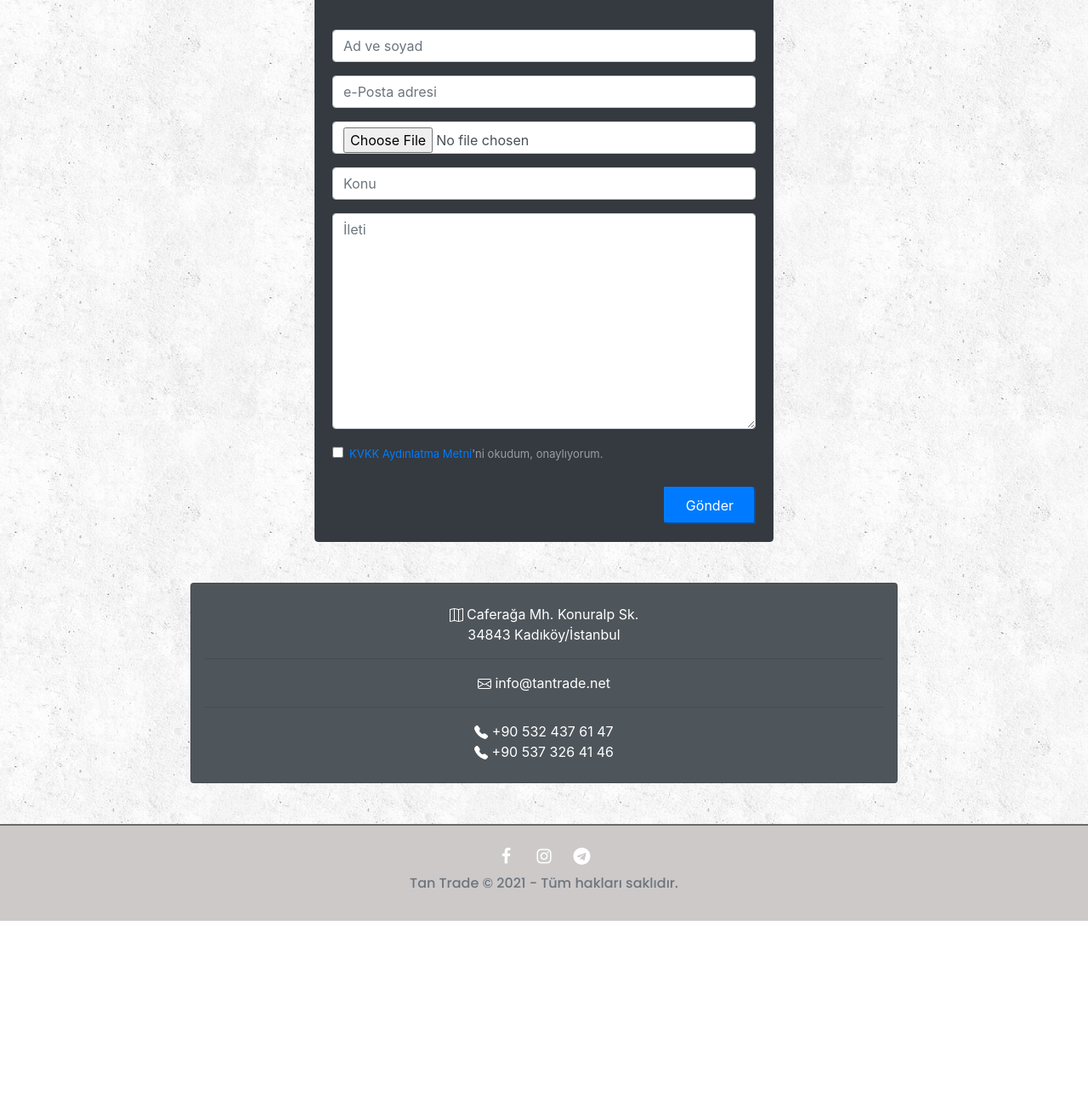
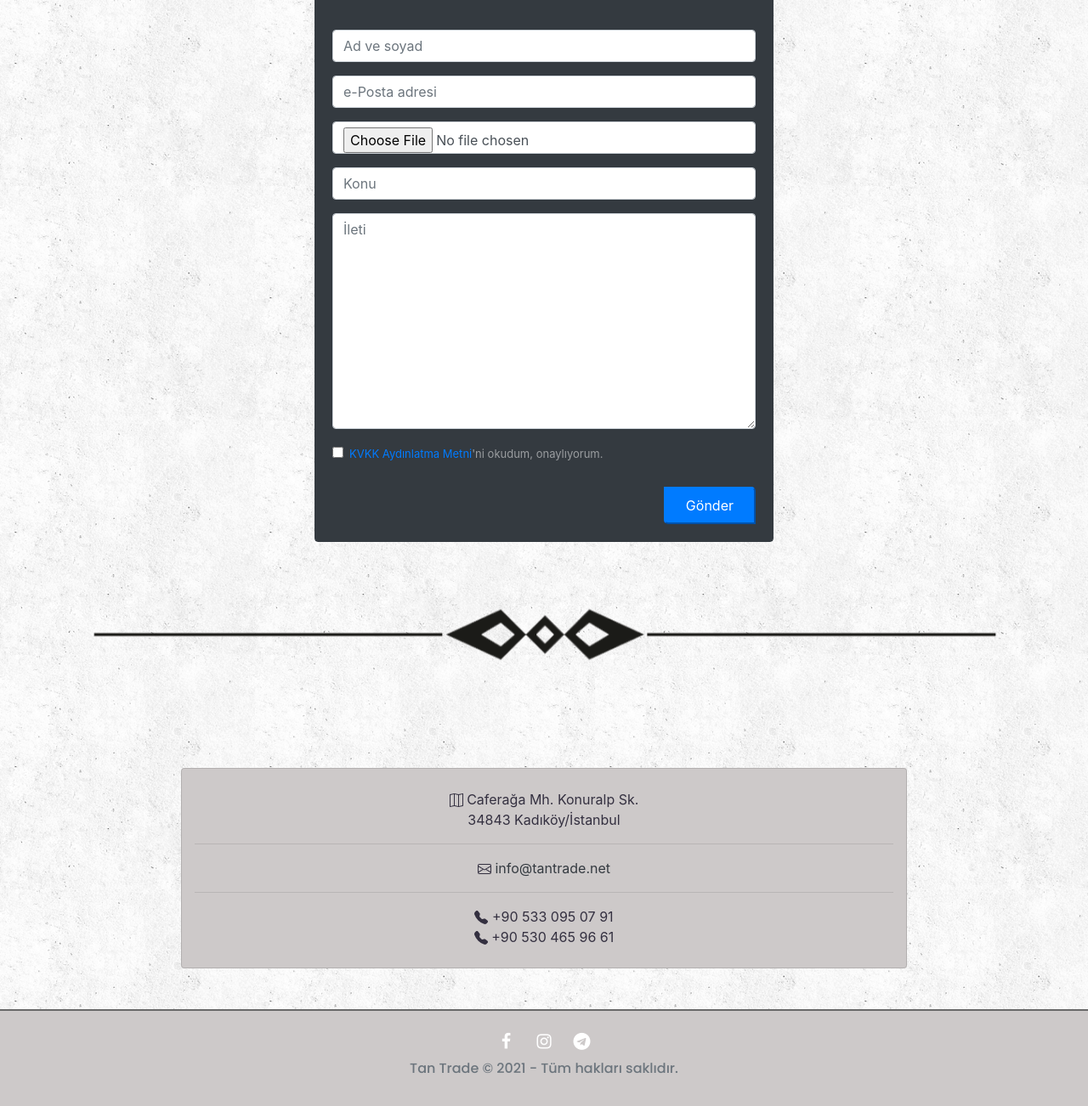
Before and after one commit to cagataysarioglu/PortfolioWebsite, a Django app: page /iletisim in a window 1280 px wide. Shown: the part 333-1635 px from the top of the page at 85% size. Before the commit the page ends 1417 px from the top, so only its background shows below. Run offline with Django 3.2, Linux system fonts and the light colour scheme; some libraries are stand-ins or nearby versions.

Commit message:
Some settings done for deployement.

```diff
--- a/templates/layout.html
+++ b/templates/layout.html
@@ -114,7 +114,7 @@
             document.getElementById("mail").style.color = "#1874cd";
         }
         function mouseOut(){
-            document.getElementById("mail").style.color = "#ffffff";
+            document.getElementById("mail").style.color = "#343a40";
         }
     </script>
 </body>
--- a/templates/pages/contact.html
+++ b/templates/pages/contact.html
@@ -50,22 +50,23 @@
         </div>
     </div>
 </div>
-<div class="card mt-5 w-75 mx-auto" style="background-color: #4e555b">
-    <div class="container-fluid my-4">
-        <div class="col-md-4 mx-auto text-center text-white"><svg xmlns="http://www.w3.org/2000/svg" width="16" height="16" fill="currentColor" class="bi bi-map" viewBox="0 0 16 16">
+<img class="img-fluid" src="{% static 'media/index_design.png' %}" alt="" style="user-select: none">
+<div class="card mt-5 mx-auto" style="background-color: #cdc9c9; width: 77%;">
+    <div class="container-fluid my-4" style=" color: #343040;">
+        <div class="col-md-4 mx-auto text-center"><svg xmlns="http://www.w3.org/2000/svg" width="16" height="16" fill="currentColor" class="bi bi-map" viewBox="0 0 16 16">
             <path fill-rule="evenodd" d="M15.817.113A.5.5 0 0 1 16 .5v14a.5.5 0 0 1-.402.49l-5 1a.502.502 0 0 1-.196 0L5.5 15.01l-4.902.98A.5.5 0 0 1 0 15.5v-14a.5.5 0 0 1 .402-.49l5-1a.5.5 0 0 1 .196 0L10.5.99l4.902-.98a.5.5 0 0 1 .415.103zM10 1.91l-4-.8v12.98l4 .8V1.91zm1 12.98l4-.8V1.11l-4 .8v12.98zm-6-.8V1.11l-4 .8v12.98l4-.8z"/>
             </svg>  Caferağa Mh. Konuralp Sk. 34843 Kadıköy/İstanbul</div>
         <hr>
-        <div class="col-md-3 mx-auto text-center text-white"><svg xmlns="http://www.w3.org/2000/svg" width="16" height="16" fill="currentColor" class="bi bi-envelope" viewBox="0 0 16 16">
+        <div class="col-md-3 mx-auto text-center"><svg xmlns="http://www.w3.org/2000/svg" width="16" height="16" fill="currentColor" class="bi bi-envelope" viewBox="0 0 16 16">
             <path d="M0 4a2 2 0 0 1 2-2h12a2 2 0 0 1 2 2v8a2 2 0 0 1-2 2H2a2 2 0 0 1-2-2V4zm2-1a1 1 0 0 0-1 1v.217l7 4.2 7-4.2V4a1 1 0 0 0-1-1H2zm13 2.383l-4.758 2.855L15 11.114v-5.73zm-.034 6.878L9.271 8.82 8 9.583 6.728 8.82l-5.694 3.44A1 1 0 0 0 2 13h12a1 1 0 0 0 .966-.739zM1 11.114l4.758-2.876L1 5.383v5.73z"/>
-            </svg><a id="mail" href="mailto:info@tantrade.net" onmouseover="mouseOver()" onmouseout="mouseOut()" style="text-decoration: none; color: #ffffff;">   info@tantrade.net</a></div>
+            </svg><a id="mail" href="mailto:info@tantrade.net" onmouseover="mouseOver()" onmouseout="mouseOut()" style="text-decoration: none; color: #343a40;">   info@tantrade.net</a></div>
         <hr>
-        <div class="col-md-3 mx-auto text-center text-white"><svg xmlns="http://www.w3.org/2000/svg" width="16" height="16" fill="currentColor" class="bi bi-telephone-fill" viewBox="0 0 16 16">
+        <div class="col-md-3 mx-auto text-center"><svg xmlns="http://www.w3.org/2000/svg" width="16" height="16" fill="currentColor" class="bi bi-telephone-fill" viewBox="0 0 16 16">
             <path fill-rule="evenodd" d="M1.885.511a1.745 1.745 0 0 1 2.61.163L6.29 2.98c.329.423.445.974.315 1.494l-.547 2.19a.678.678 0 0 0 .178.643l2.457 2.457a.678.678 0 0 0 .644.178l2.189-.547a1.745 1.745 0 0 1 1.494.315l2.306 1.794c.829.645.905 1.87.163 2.611l-1.034 1.034c-.74.74-1.846 1.065-2.877.702a18.634 18.634 0 0 1-7.01-4.42 18.634 18.634 0 0 1-4.42-7.009c-.362-1.03-.037-2.137.703-2.877L1.885.511z"/>
-            </svg> +90 532 437 61 47</div>
-        <div class="col-md-3 mx-auto text-center text-white"><svg xmlns="http://www.w3.org/2000/svg" width="16" height="16" fill="currentColor" class="bi bi-telephone-fill" viewBox="0 0 16 16">
+            </svg> +90 533 095 07 91</div>
+        <div class="col-md-3 mx-auto text-center"><svg xmlns="http://www.w3.org/2000/svg" width="16" height="16" fill="currentColor" class="bi bi-telephone-fill" viewBox="0 0 16 16">
             <path fill-rule="evenodd" d="M1.885.511a1.745 1.745 0 0 1 2.61.163L6.29 2.98c.329.423.445.974.315 1.494l-.547 2.19a.678.678 0 0 0 .178.643l2.457 2.457a.678.678 0 0 0 .644.178l2.189-.547a1.745 1.745 0 0 1 1.494.315l2.306 1.794c.829.645.905 1.87.163 2.611l-1.034 1.034c-.74.74-1.846 1.065-2.877.702a18.634 18.634 0 0 1-7.01-4.42 18.634 18.634 0 0 1-4.42-7.009c-.362-1.03-.037-2.137.703-2.877L1.885.511z"/>
-            </svg> +90 537 326 41 46</div>
+            </svg> +90 530 465 96 61</div>
     </div>
 </div>
 {% endblock %}
--- a/templates/pages/index.html
+++ b/templates/pages/index.html
@@ -11,7 +11,7 @@
     <h3 style="font-family: 'Courgette', cursive; user-select: none">Hoş Geldiniz</h3>
 </div>
 <div class="card p-3 my-5 mx-auto bg-dark text-white w-75" style="user-select: none;">
-    <p class="text-center">Lorem ipsum dolor sit amet, consectetur adipisicing elit. A ab adipisci alias, aliquam amet aperiam aut dolor eos eum ex incidunt, iusto maxime molestias neque odit quisquam sit, soluta sunt. Ad adipisci assumenda cupiditate dolores eius eligendi esse nisi obcaecati tempora tempore? Accusantium amet aperiam assumenda autem beatae dolore et ex excepturi explicabo impedit in labore modi odit, porro quas qui rerum, saepe temporibus veritatis voluptas. Aut expedita quibusdam similique.</p>
+    <p class="text-center" style="font-size: larger">Lorem ipsum dolor sit amet, consectetur adipisicing elit. A ab adipisci alias, aliquam amet aperiam aut dolor eos eum ex incidunt, iusto maxime molestias neque odit quisquam sit, soluta sunt. Ad adipisci assumenda cupiditate dolores eius eligendi esse nisi obcaecati tempora tempore? Accusantium amet aperiam assumenda autem beatae dolore et ex excepturi explicabo impedit in labore modi odit, porro quas qui rerum, saepe temporibus veritatis voluptas. Aut expedita quibusdam similique.</p>
 </div>
 <img class="img-fluid" src="{% static 'media/index_design.png' %}" alt="" style="user-select: none">
 <div class="mx-auto text-center my-5">
@@ -43,8 +43,8 @@
     </div>
 </div>
 <div class="card p-3 my-5 mx-auto w-75" style="user-select: none; background-color: #cdc9c9;">
-    <h1 class="display-6 text-center">Neden Tan Ticaret?</h1>
-    <p class="text-center">Lorem ipsum dolor sit amet, consectetur adipisicing elit. A ab adipisci alias, aliquam amet aperiam aut dolor eos eum ex incidunt, iusto maxime molestias neque odit quisquam sit, soluta sunt. Ad adipisci assumenda cupiditate dolores eius eligendi esse nisi obcaecati tempora tempore? Accusantium amet aperiam assumenda autem beatae dolore et ex excepturi explicabo impedit in labore modi odit, porro quas qui rerum, saepe temporibus veritatis voluptas. Aut expedita quibusdam similique.</p>
+    <h1 class="display-4 text-center" style="font-family: 'Poppins', sans-serif;">Neden Tan Ticaret?</h1>
+    <p class="text-center" style="font-size: medium">Lorem ipsum dolor sit amet, consectetur adipisicing elit. A ab adipisci alias, aliquam amet aperiam aut dolor eos eum ex incidunt, iusto maxime molestias neque odit quisquam sit, soluta sunt. Ad adipisci assumenda cupiditate dolores eius eligendi esse nisi obcaecati tempora tempore? Accusantium amet aperiam assumenda autem beatae dolore et ex excepturi explicabo impedit in labore modi odit, porro quas qui rerum, saepe temporibus veritatis voluptas. Aut expedita quibusdam similique.</p>
 </div>
 <img class="img-fluid" src="{% static 'media/index_design.png' %}" alt="" style="user-select: none">
 <div class="container mt-5 text-center">
```
Also changed, not shown: templates/pages/about.html (+3 -3 lines), db.sqlite3.
